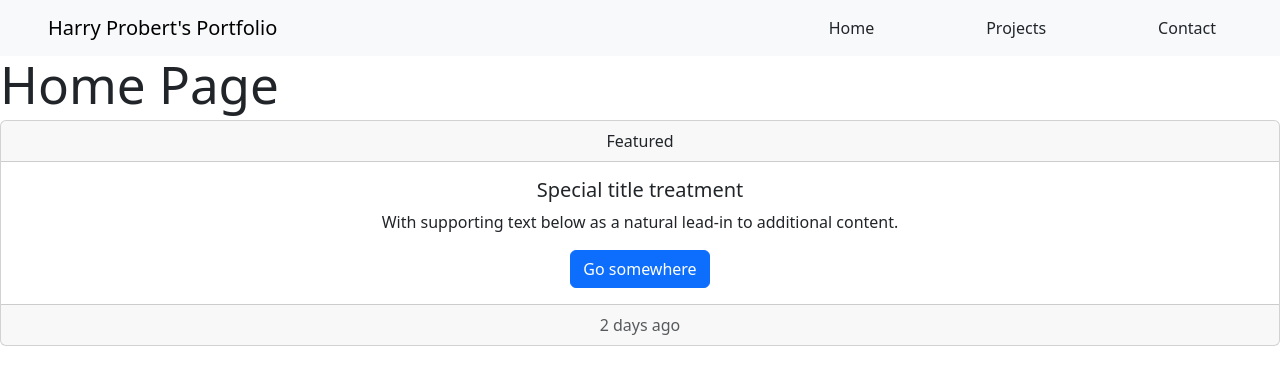
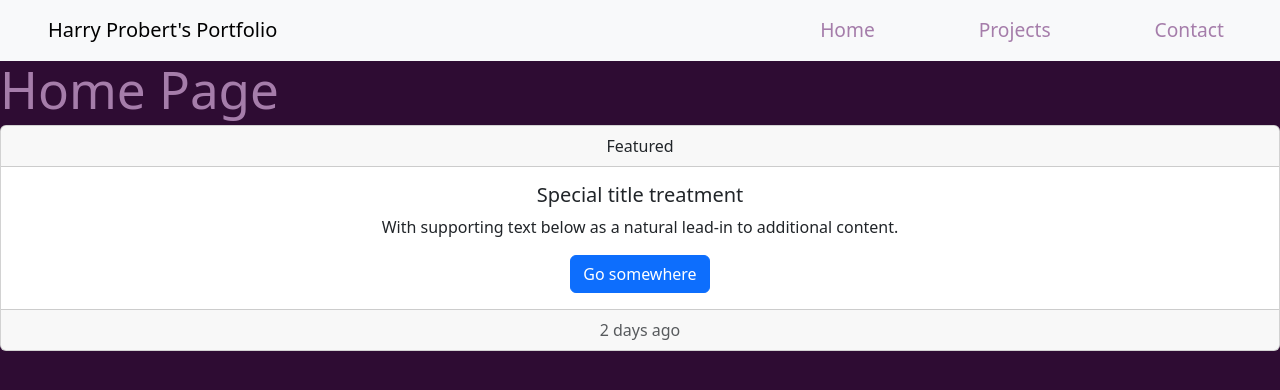
Before and after one commit to hpro97/portfolioReact, a React (Vite) app: page / in a window 1280 px wide. Shown: the top 390 px of the page. Built offline with nearby package versions, Linux system fonts and the light colour scheme.

Commit message:
some css applied alongside colour changes, centred on styling to header

```diff
--- a/src/CSS/index.css
+++ b/src/CSS/index.css
@@ -1,11 +1,23 @@
+/* git add . && git commit -m "first commit" && git push
+
+colour pallete
+#D2BFD5
+#A57DAA
+#F7B9FF
+#794980
+#794980
+#5B575C
+#2E0C33
+*/
+
 :root {
   font-family: Inter, system-ui, Avenir, Helvetica, Arial, sans-serif;
   line-height: 1.5;
   font-weight: 400;
 
   color-scheme: light dark;
-  color: rgba(255, 255, 255, 0.87);
-  background-color: #242424;
+  color: #a57daa;
+  background-color: #2e0c33; /* #2E0C33 - Dark purple */
 
   font-synthesis: none;
   text-rendering: optimizeLegibility;
@@ -16,17 +28,20 @@
 
 a {
   font-weight: 500;
-  color: #646cff;
+  color: #794980; /* #794980 - Purple */
   text-decoration: inherit;
 }
 a:hover {
-  color: #535bf2;
+  color: #a57daa; /* #A57DAA - Light purple */
 }
 
 html, body {
   margin: 0;
   padding: 0;
   width: 100%;
+  background-color: #2e0c33;
+  color: #a57daa;
+
 }
 
 body {
@@ -47,7 +62,8 @@ nav {
 }
 
 .nav-item-right {
-  margin-right: 4rem;
+  font-size: 1.2rem;
+  margin-right: 3.5rem;
   margin-left: 3rem;
 }
 
@@ -63,12 +79,12 @@ button {
   font-size: 1em;
   font-weight: 500;
   font-family: inherit;
-  background-color: #1a1a1a;
+  background-color: #794980; /* #794980 - Purple */
   cursor: pointer;
   transition: border-color 0.25s;
 }
 button:hover {
-  border-color: #646cff;
+  border-color: #a57daa; /* #A57DAA - Light purple */
 }
 button:focus,
 button:focus-visible {
@@ -77,11 +93,11 @@ button:focus-visible {
 
 @media (prefers-color-scheme: light) {
   :root {
-    color: #213547;
-    background-color: #ffffff;
+    color: #5b575c; /* #5B575C - Gray */
+    background-color: #f7b9ff; /* #F7B9FF - Light pink */
   }
   a:hover {
-    color: #747bff;
+    color: #794980; /* #794980 - Purple */
   }
   button {
     background-color: #f9f9f9;
--- a/src/components/header.jsx
+++ b/src/components/header.jsx
@@ -34,3 +34,5 @@ const Header = () => {
 };
 
 export default Header;
+
+//add switching and routes so that displays relevant section when navbar clicked and hides rest of sections
```
